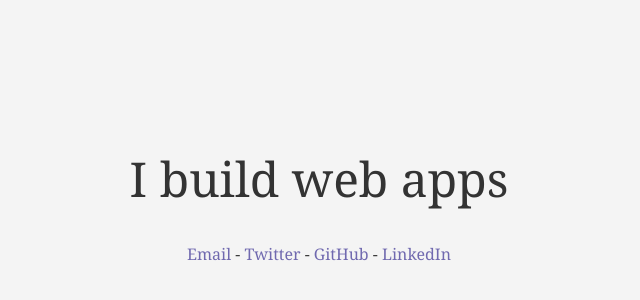
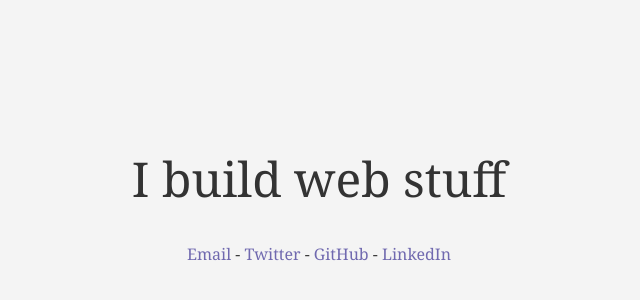
Before and after one commit to frosas/frosas.net, a plain HTML site: page index.html in a window 1280 px wide. Shown: the part 150-450 px from the top of the page, without its empty margins (321-961 px from the left). Drawn offline with Linux system fonts and the light colour scheme.

Commit message:
Web apps → Web stuff

```diff
--- a/index.html
+++ b/index.html
@@ -3,7 +3,7 @@
 <meta name="viewport" content="width=device-width, initial-scale=1.0">
 <link rel="stylesheet" href="main.css">
 <title>Francesc Rosas</title>
-<h1>I build web apps</h1>
+<h1>I build web stuff</h1>
 <ul class="links">
     <li><a href="mailto:francescrosasbosque@gmail.com?subject=Hi!">Email</a></li>
     <li><a href="https://twitter.com/frosas">Twitter</a></li>
```
